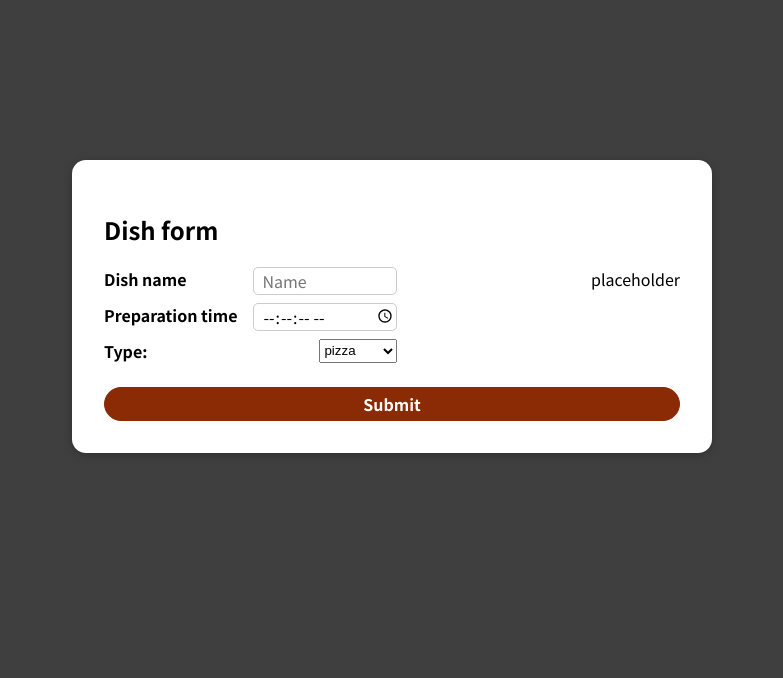
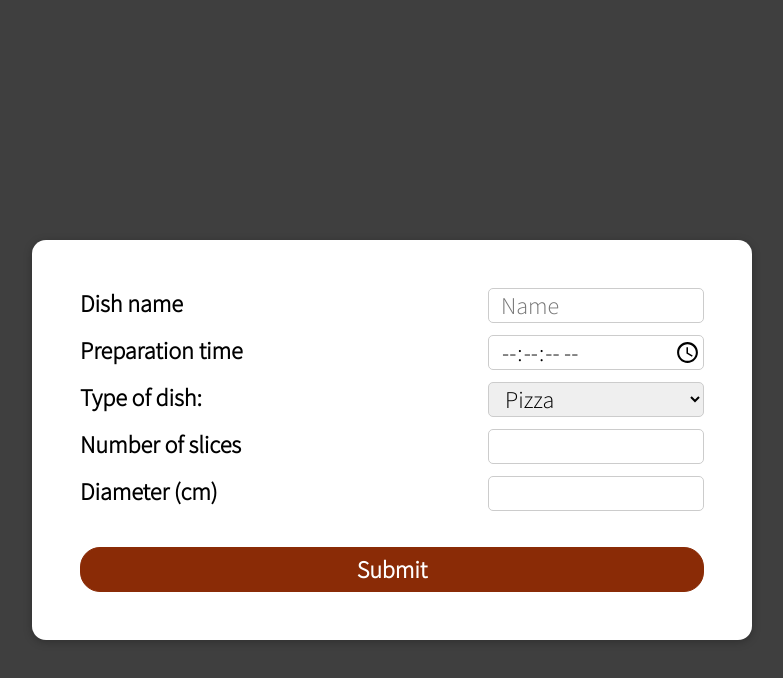
Before and after one commit to JanNaklicki/reactdishes, a React (Create React App) app: page / in a window 1280 px wide. Shown: the top 678 px of the page, without its empty margins (248-1031 px from the left). Built offline with nearby package versions, Linux system fonts and the light colour scheme.

Commit message:
New reducers, selectable dish types , preparation for http

```diff
--- a/src/App.css
+++ b/src/App.css
@@ -24,9 +24,6 @@
   color: white;
 }
 
-.App-link {
-  color: #61dafb;
-}
 
 @keyframes App-logo-spin {
   from {
--- /dev/null
+++ b/src/components/DefaultInputs.js
@@ -0,0 +1,13 @@
+import React, { Fragment } from "react";
+import Input from "./UI/Input";
+import Select from "./UI/Select";
+const DefaultInputs = (props) => {
+  return (
+    <Fragment>
+      <Input onChange={props.onChange} label="Dish name"input={{id: "amount_",type: "text",placeholder: "Name",}}/>
+      <Input onChange={props.onChange} label="Preparation time" input={{id: "amount_",type: "time",step: "1"}}/>
+      <Select onChange={props.typeOfDish} label="Type of dish" />
+    </Fragment>
+  );
+};
+export default DefaultInputs;
--- a/src/components/DishForm.js
+++ b/src/components/DishForm.js
@@ -1,73 +1,128 @@
 import Input from "./UI/Input";
 import classes from "./DishFrom.module.css";
 import Card from "./UI/Card";
-import Select from "./UI/Select";
-import React, { useState, Fragment } from "react";
+import React, { useEffect, useReducer, Fragment, useState } from "react";
+import DefaultInputs from "./DefaultInputs";
+import SpicinessBar from "./UI/SpicinessBar";
+
+const initialState = { typeSelected: 1 };
+const initialFromState = {
+  name: "",
+  pereparationTime: 0,
+  dishType: "",
+  diameter: 0,
+  noOfSlices: 0,
+  spiciness: 0,
+  slicesOfBread: 0,
+};
+const reducer = (state, action) => {
+  switch (action.type) {
+    case "Pizza":
+      return { typeSelected: 1 };
+    case "Soup":
+      return { typeSelected: 2 };
+    case "Sandwich":
+      return { typeSelected: 3 };
+    default:
+      return new Error();
+  }
+};
+
+const formReducer = (state, action) => {
+  let updatedState = state;
+  switch (action.type) {
+    case "name":
+      updatedState.name = action.value;
+      return updatedState;
+    case "prep":
+      updatedState.pereparationTime = action.value;
+      return updatedState;
+    case "dishType":
+      updatedState.pereparationTime = action.value;
+      return updatedState;
+    case "diameter":
+      updatedState.pereparationTime = action.value;
+      return updatedState;
+    case "noOfSlices":
+      updatedState.pereparationTime = action.value;
+      return updatedState;
+    case "spiciness":
+      updatedState.pereparationTime = action.value;
+      return updatedState;
+    case "slicesOfBread":
+      updatedState.pereparationTime = action.value;
+      return updatedState;
+    default:
+      return new Error();
+  }
+};
+
 const DishFrom = () => {
-  const [isPizzaChosen, setPizzaChosen] = useState(false);
+  const [state, dispatch] = useReducer(reducer, initialState);
+  const [formState, dispatchForm] = useReducer(formReducer, initialFromState);
 
   const chosenTypeOfFood = (event) => {
-    const typeChosen = event.target.value;
-    if (typeChosen === "pizza") {
-      setPizzaChosen(true);
-    } else {
-      setPizzaChosen(false);
-    }
+    dispatch({ type: event.target.value });
+  };
+
+
+  const submitHandler = (event) => {
+    event.preventDefault();
+    console.log(event.target);
+
   };
 
   return (
     <Card>
-      <h2> Dish form</h2>
-      <form className={classes.form}>
+      {/* <h2> Dish form</h2> */}
+      <form className={classes.form} onSubmit={submitHandler}>
         <div>
-          <Input
-            label="Dish name"
-            input={{
-              id: "amount_",
-              type: "text",
-
-              placeholder: "Name",
-            }}
-          />
-          <Input
-            label="Preparation time"
-            input={{
-              id: "amount_",
-              type: "time",
-              step: "1",
-            }}
-          />
-          <Select onChange={chosenTypeOfFood} label="Type" />
-          {isPizzaChosen && (
+          <DefaultInputs typeOfDish={chosenTypeOfFood}></DefaultInputs>
+          {
+            // Pizza
+            state.typeSelected === 1 && (
               <Fragment>
                 <Input
                   label="Number of slices"
-                input={{
-                  id: "amount_",
-                  type: "number",
-                  step: "1",
-                }}
+                  onChange={dispatchForm}
+                  input={{ id: "amount_", type: "number", step: "1" }}
                 />
                 <Input
                   label="Diameter (cm)"
                   placeholder="30"
+                  onChange={dispatchForm}
+                  input={{ id: "amount_", type: "number", step: "0.1" }}
+                />
+              </Fragment>
+            )
+          }
+          {
+            // Soup
+            state.typeSelected === 2 && <SpicinessBar />
+          }
+
+          {
+            //Sandwich
+            state.typeSelected === 3 && (
+              <Input
+                label="Slices of bread "
+                onChange={dispatchForm}
                 input={{
                   id: "amount_",
                   type: "number",
-                  step: "0.1",
+                  min: "0",
+                  step: "1",
+                  value: "1",
                 }}
               />
-            </Fragment>
-          )}
+            )
+          }
         </div>
 
-        <div>
-          {/* TODO: ADD component for dish types (small icons) */}placeholder
-        </div>
-      </form>
         <button className={classes.button} type="submit">
           Submit
         </button>
+      </form>
     </Card>
   );
 };
--- a/src/components/DishFrom.module.css
+++ b/src/components/DishFrom.module.css
@@ -1,14 +1,11 @@
 .form {
   text-align: left;
-  display: flex;
-  flex-direction: row;
   width: 100%;
-  justify-content: space-between;
-  align-items: baseline;
 }
 
 
 .button {
+
     font: inherit;
     cursor: pointer;
     background-color: #8a2b06;
--- a/src/components/UI/Button.js
+++ /dev/null
@@ -1,5 +0,0 @@
-const Button = () =>
-{
-
-}
-export default Button;
--- a/src/components/UI/Card.module.css
+++ b/src/components/UI/Card.module.css
@@ -3,7 +3,7 @@
   box-shadow: 0 2px 8px rgba(0, 0, 0, 0.25);
   border-radius: 14px;
   background-color: white;
-  max-width: 40rem;
+  max-width: 30rem;
   width: 90%;
   margin: 10rem auto;
   animation: meals-appear 1s ease-out forwards;
--- a/src/components/UI/Input.module.css
+++ b/src/components/UI/Input.module.css
@@ -17,3 +17,11 @@
     font: inherit;
     padding-left: 0.5rem;
   }
+
+  .input select {
+    width: 9rem;
+    border-radius: 5px;
+    border: 1px solid #ccc;
+    font: inherit;
+    padding-left: 0.5rem;
+  }
--- a/src/components/UI/Select.js
+++ b/src/components/UI/Select.js
@@ -1,15 +1,11 @@
 import React, { Fragment } from "react";
-import classes from "./Input.module.css";
-const dishTypes = ["pizza", "soup", "sandwich"];
+import classes from './Input.module.css'
+const dishTypes = ["Pizza", "Soup", "Sandwich"];
 
 const Select = (props) => {
-  console.log(props.label);
+
   const options = dishTypes.map((item) => {
-    return (
-      <Fragment>
-        <option value={item}>{item}</option>
-      </Fragment>
-    );
+    return (<option key={item} value={item}>{item}</option>);
   });
 
   return (
--- /dev/null
+++ b/src/components/UI/SpicinessBar.js
@@ -0,0 +1,13 @@
+import classes from "./Input.module.css";
+
+const SpicinessBar = (props) => {
+  return (
+    // <Input label="Spiciness" input={{ id: "amount_", type: "range", min: "0", max: "10",step: "1",}}/>
+
+    <div className={classes.input}>
+      <label htmlFor="spiceInput">Spiciness</label>
+      <input required id="spiceInput" type="range" min="0" max="10" step="1"/>
+    </div>
+  );
+};
+export default SpicinessBar;
--- a/src/index.css
+++ b/src/index.css
@@ -1,11 +1,14 @@
-@import url('https://fonts.googleapis.com/css2?family=Noto+Sans+JP:wght@400;700&display=swap');
+@import url('https://fonts.googleapis.com/css?family=Source+Sans+Pro:200,300');
 
 * {
   box-sizing: border-box;
 }
 
 html {
-  font-family: 'Noto Sans JP', sans-serif;
+  font-family: 'Source Sans Pro', sans-serif;
+	color: black;
+	font-weight: 300;
+  font-size: 1.5rem;
 }
 
 body {
```
Lines whose indentation alone changed are shown as unchanged.
